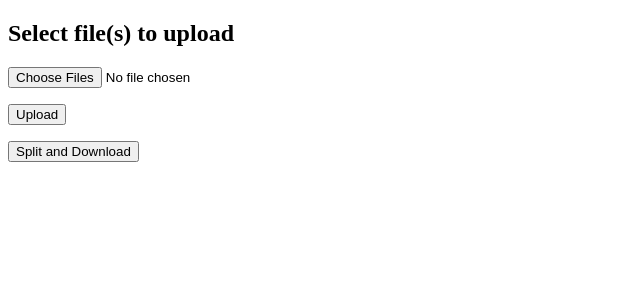
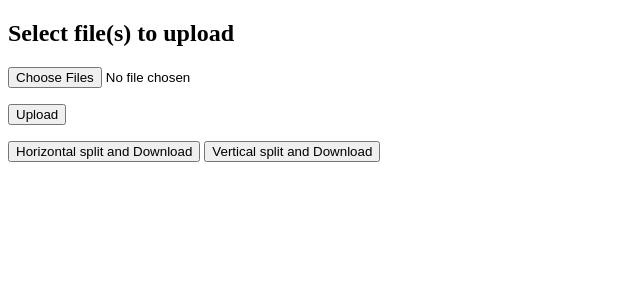
Before and after one commit to jezman/qrcrop, a Flask app: page / in a window 1280 px wide. Shown: the top 300 px of the page, without its empty margins (0-640 px from the left). Run offline with Flask 2, Linux system fonts and the light colour scheme.

Commit message:
add vert to tamplates.

```diff
--- a/templates/upload.html
+++ b/templates/upload.html
@@ -24,7 +24,8 @@
 </form>
 
 <body class="body">
-   <div class="container" align="left">
-		<a href="/return-files/" target="blank"><button class='btn btn-default'>Split and Download</button></a>
+	<div class="container" align="left">
+		<a href="/return-horizontal-files/" target="blank"><button class='btn btn-default'>Horizontal split and Download</button></a>
+		<a href="/return-vertical-files/" target="blank"><button class='btn btn-default'>Vertical split and Download</button></a>
    </div>
 </body>
```
